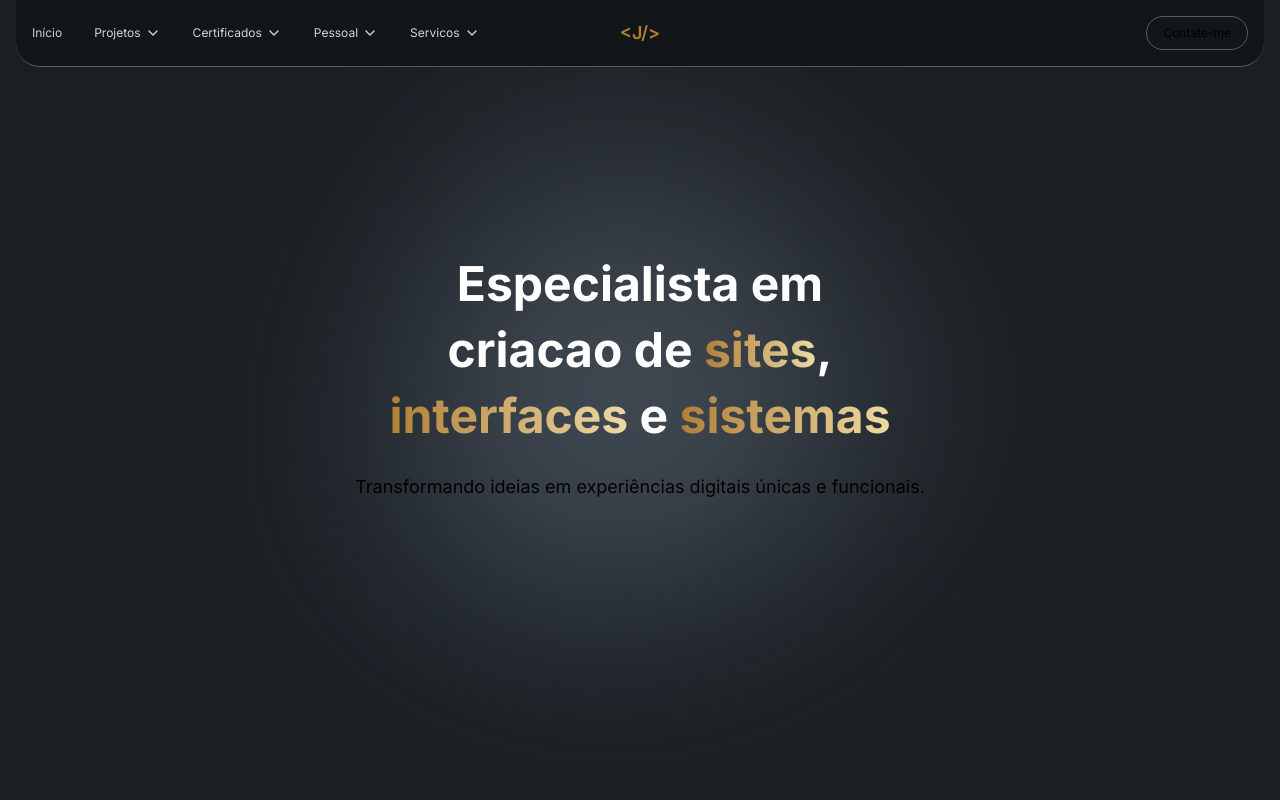
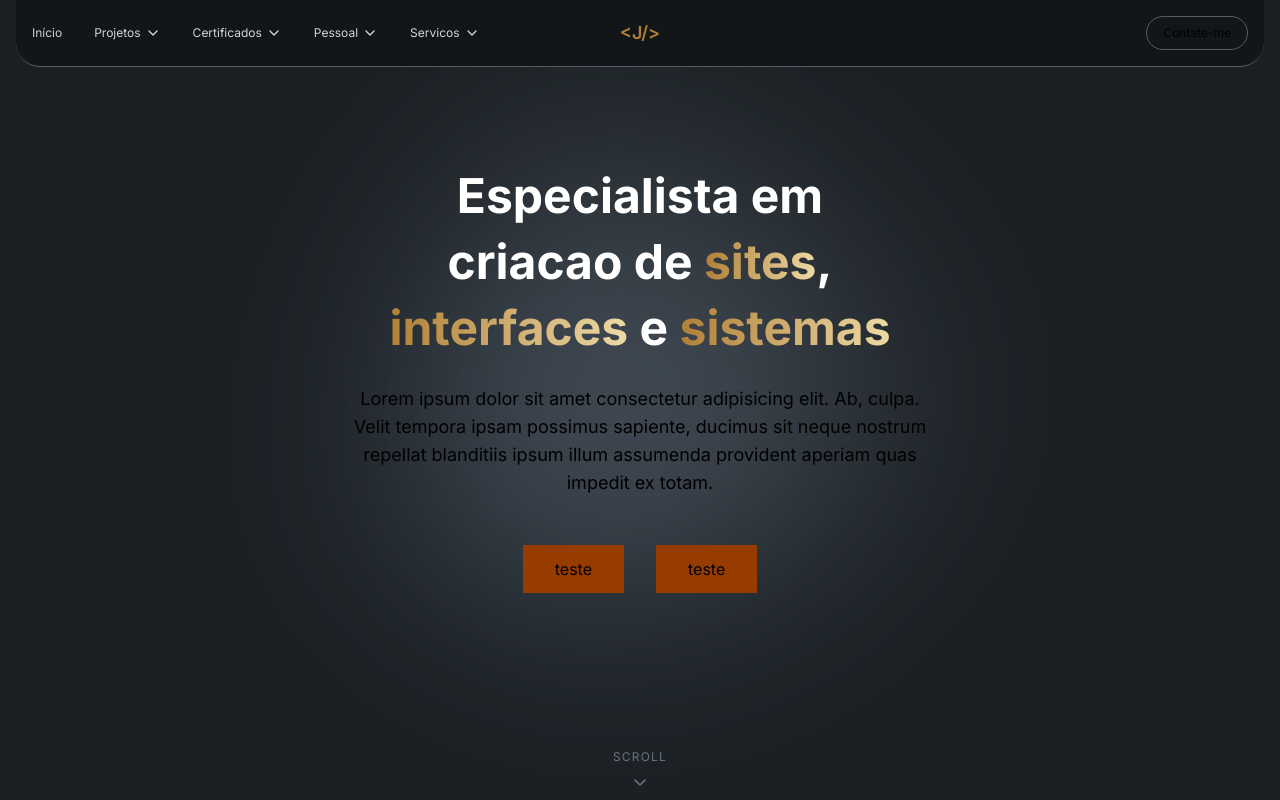
Before and after one commit to JoaoVictorVM/PortfolioJoaoVictorMartins, a Next.js app: page / in a window 1280 px wide. Shown: the top 800 px of the page. Built offline with nearby package versions, Linux system fonts and the light colour scheme.

Commit message:
feat sectionDivider
Adiciona divisor entre as secoes irentificando qual a proxima e corrigi layout para divisor ficar correto na hero section

```diff
--- a/src/app/page.tsx
+++ b/src/app/page.tsx
@@ -6,16 +6,21 @@ import { CtaSection } from "@/components/pages/home/cta-section/ctaSection";
 import { HeroSection } from "@/components/pages/home/hero-section/heroSection";
 import { ProjectsSection } from "@/components/pages/home/projects-section/projectsSection";
 import { ServicesSection } from "@/components/pages/home/services-section/servicesSection";
+import { SectionDivider } from "@/components/ui/sectionDivider";
 
 export default function Home() {
   return (
     <>
       <Header />
       <main>
-        <section className="h-screen flex flex-col items-center justify-center">
-          <HeroSection />
+        <section className="h-screen flex flex-col items-center">
+          <div className="flex-1 flex items-center justify-center">
+            <HeroSection />
+          </div>
+          <SectionDivider text="SCROLL" />
         </section>
         <AboutSection />
+        <SectionDivider text="PROJETOS" />
         <ProjectsSection />
         <ServicesSection />
         <CertificationsSection />
--- a/src/components/pages/home/hero-section/heroSection.tsx
+++ b/src/components/pages/home/hero-section/heroSection.tsx
@@ -1,3 +1,4 @@
+import { HeroSectionButtons } from './heroSectionButtons';
 import { HeroSectionSubtitle } from './heroSectionSubtitle';
 import { HeroSectionTitle } from './heroSectionTitle';
 import { BackgroundGradient } from '@/components/layout/background/backgroundGradient';
@@ -9,6 +10,7 @@ export function HeroSection () {
             <div className="max-w-7xl mx-auto">
                 <HeroSectionTitle />
                 <HeroSectionSubtitle />
+                <HeroSectionButtons />
             </div>
         </section>
     );
--- /dev/null
+++ b/src/components/pages/home/hero-section/heroSectionButtons.tsx
@@ -0,0 +1,8 @@
+export function HeroSectionButtons() {
+    return (
+        <div className="flex justify-center gap-8">
+            <a href="" className="py-3 px-8 bg-amber-800">teste</a>
+            <a href="" className="py-3 px-8 bg-amber-800">teste</a>
+        </div>
+    )
+}
--- a/src/components/pages/home/hero-section/heroSectionSubtitle.tsx
+++ b/src/components/pages/home/hero-section/heroSectionSubtitle.tsx
@@ -1,7 +1,7 @@
 export function HeroSectionSubtitle() {
     return (
         <p className="text-lg text-center mb-12 max-w-xl">
-            Transformando ideias em experiências digitais únicas e funcionais.
+            Lorem ipsum dolor sit amet consectetur adipisicing elit. Ab, culpa. Velit tempora ipsam possimus sapiente, ducimus sit neque nostrum repellat blanditiis ipsum illum assumenda provident aperiam quas impedit ex totam.
         </p>
     );
 }
--- /dev/null
+++ b/src/components/ui/sectionDivider.tsx
@@ -0,0 +1,19 @@
+import { ChevronDown } from "lucide-react";
+
+interface SectionDividerProps {
+  text?: string;
+}
+
+export function SectionDivider({ text = "SCROLL" }: SectionDividerProps) {
+  return (
+    <div
+      className="flex flex-col items-center justify-center gap-2 animate-bounce"
+      style={{ animationDuration: "5s" }}
+    >
+      <span className="text-gray-500 text-xs font-medium tracking-widest uppercase">
+        {text}
+      </span>
+      <ChevronDown size={20} className="text-gray-500" />
+    </div>
+  );
+}
```
Also changed, not shown: src/styles/variables.css (+17 -0 lines).
